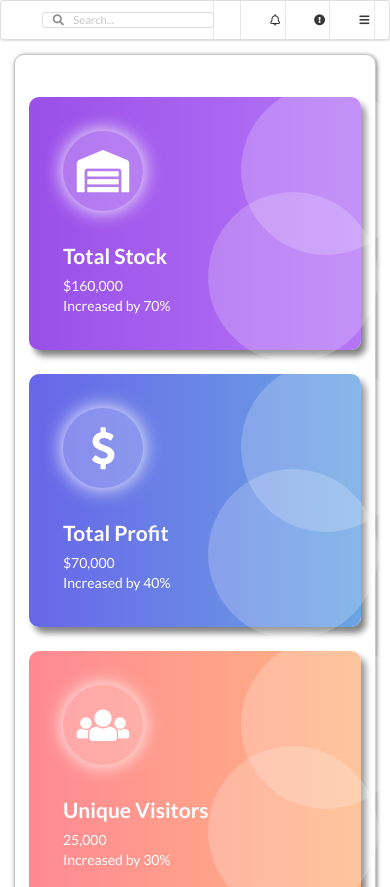
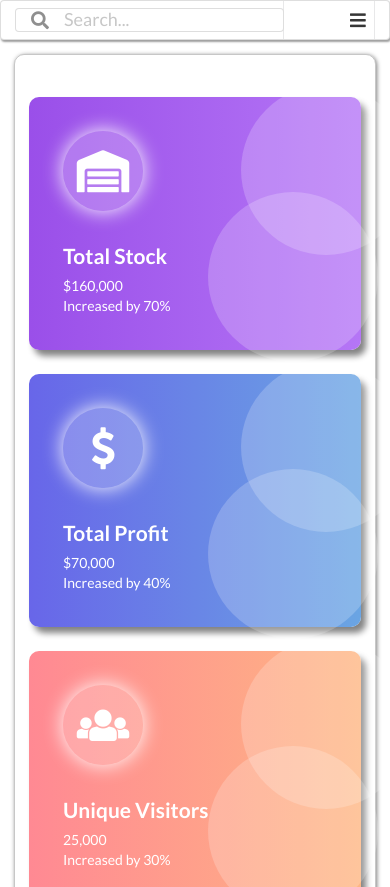
Before and after one commit to kamjohn777/admin-dashboard, a website: page index.html in a window 390 px wide. Shown: the top 887 px of the page. Drawn offline with nearby package versions, Linux system fonts and the light colour scheme.

Commit message:
responsive working on

```diff
--- a/Javascript/main.js
+++ b/Javascript/main.js
@@ -1,71 +1,98 @@
-
-$('.ui.sidebar').sidebar({
+$(".ui.sidebar").sidebar({
   dimPage: false,
-    onVisible: function() {
+  onVisible: function () {
     // Adjust the width when the sidebar is open
     // $('#mainContent').css('width', 'calc(100% - 300px)');
-        $('#mainContent').css('width', 'calc(100% - 260px)');
+    $("#mainContent").css("width", "calc(100% - 260px)");
   },
-    onHidden: function() {
-        $('#mainContent').css('width', '100%'); // Adjust the width when the sidebar is closed
-    }
+  onHidden: function () {
+    $("#mainContent").css("width", "100%"); // Adjust the width when the sidebar is closed
+  },
 });
 
 // JavaScript to handle the button click event to toggle the sidebar
-$('#toggleSidebar').on('click', function() {
-    $('.ui.sidebar').sidebar('toggle');
+$("#toggleSidebar").on("click", function () {
+  $(".ui.sidebar").sidebar("toggle");
 });
 
-
-$(document).ready(function() {
-
-    let navbarElements = $('.ui.menu').find('*');
-    let navbarImageWrap = $('#navbar-image-container').find('*');
+$(document).ready(function () {
+  let navbarElements = $(".ui.menu").find("*");
+  let navbarImageWrap = $("#navbar-image-container").find("*");
 
   function adjustStyles() {
-            if (window.matchMedia("(min-width: 300px) and (max-width: 601px)").matches) {
-                $('.ui.three.cards .card').css({
-                    'display': 'flex',
-                    'flex-direction': 'column',
-                    'width': '100%'
+    var notificationIcon = $(".bell.outline.icon").parent();
+    var alertIcon = $(".exclamation.circle.icon").parent();
+    var sidebar = $(".ui.sidebar");
+    var navbarImageWrap = $("#navbar-image-container");
+
+    if (
+      window.matchMedia("(min-width: 300px) and (max-width: 601px)").matches
+    ) {
+      $(".ui.menu").css({ "box-shadow": "1px 2px 2px #00000061" });
+
+      $(".ui.three.cards .card").css({
+        display: "flex",
+        "flex-direction": "column",
+        width: "100%",
       });
 
-                $('#media_container_id').css({
-                    'width': '100%'
+      $("#media_container_id").css({
+        width: "100%",
       });
 
       $(navbarElements).css({
-                    'padding': '0'
-                })
+        padding: "0",
+      });
 
       $(navbarImageWrap).hide();
 
-                $('#spacer').hide();
+      $("#spacer").hide();
+
+      $("#navbar-search-wrap").css({
+        "font-size": "18px",
+        margin: "0",
+      });
+
+      $("#toggleSidebar").css({ "font-size": "18px" });
+
+      notificationIcon.detach().appendTo(sidebar);
+      alertIcon.detach().appendTo(sidebar);
+
+      navbarImageWrap.detach().prependTo(sidebar);
+      notificationIcon.detach().appendTo(sidebar);
+      alertIcon.detach().appendTo(sidebar);
     } else {
       // Reset the styles if screen width is not between 300px and 601px
-                $('.ui.three.cards .card').css({
-                    'display': '',
-                    'flex-direction': '',
-                    'width': ''
+      $(".ui.three.cards .card").css({
+        display: "",
+        "flex-direction": "",
+        width: "",
       });
 
-                $('.ui.container').css({
-                    'width': ''
+      $(".ui.container").css({
+        width: "",
       });
 
       $(navbarElements).css({
-                    'padding': ''
-                })
+        padding: "",
+      });
 
       $(navbarImageWrap).show();
 
-                $('#spacer').show();
+      $("#spacer").show();
+
+      notificationIcon.detach().insertBefore("#toggleSidebar");
+      alertIcon.detach().insertBefore("#toggleSidebar");
+
+      navbarImageWrap.detach().insertBefore("#spacer");
+      notificationIcon.detach().insertBefore("#toggleSidebar");
+      alertIcon.detach().insertBefore("#toggleSidebar");
     }
 
     if (window.matchMedia("(max-width: 765px)").matches) {
-                $('.ui.container').addClass('custom-width');
+      $(".ui.container").addClass("custom-width");
     } else {
-                $('.ui.container').removeClass('custom-width');
+      $(".ui.container").removeClass("custom-width");
     }
   }
 
@@ -75,31 +102,30 @@ $(document).ready(function() {
   // Adjust the styles when the window is resized
   $(window).resize(adjustStyles);
 
-
-    $.getJSON('../users.json', function(users) {
-        var $tableBody = $('.ui.table tbody');
-        $.each(users, function(i, user) {
-            var $tr = $('<tr>').append(
-                $('<td>').text(user.name),
-                $('<td>').text(user.email),
-                $('<td>').text(user.userType),
-                $('<td>').text(user.joined),
-                $('<td>').text(user.status)
+  $.getJSON("../users.json", function (users) {
+    var $tableBody = $(".ui.table tbody");
+    $.each(users, function (i, user) {
+      var $tr = $("<tr>").append(
+        $("<td>").text(user.name),
+        $("<td>").text(user.email),
+        $("<td>").text(user.userType),
+        $("<td>").text(user.joined),
+        $("<td>").text(user.status)
       );
       $tableBody.append($tr);
-            if (user.status === 'Active') {
-                $tr.addClass('positive');
-            } else if (user.status === 'Inactive') {
-                $tr.addClass('negative');
+      if (user.status === "Active") {
+        $tr.addClass("positive");
+      } else if (user.status === "Inactive") {
+        $tr.addClass("negative");
       }
     });
   });
 
   // Search functionality
-    $('input[type="text"]').on('keyup', function() {
+  $('input[type="text"]').on("keyup", function () {
     var value = $(this).val().toLowerCase();
-        $(".ui.table tbody tr").filter(function() {
-            $(this).toggle($(this).text().toLowerCase().indexOf(value) > -1)
+    $(".ui.table tbody tr").filter(function () {
+      $(this).toggle($(this).text().toLowerCase().indexOf(value) > -1);
     });
   });
 });
--- a/index.html
+++ b/index.html
@@ -1,41 +1,29 @@
 <!DOCTYPE html>
 <html lang="en">
   <head>
-    <meta charset="UTF-8">
-    <meta name="viewport" content="width=device-width, initial-scale=1">
+    <meta charset="UTF-8" />
+    <meta name="viewport" content="width=device-width, initial-scale=1" />
     <title>Admin Dashboard</title>
-    <link rel="stylesheet" href="./CSS/styles.css">
-    <link rel="stylesheet" href="https://cdnjs.cloudflare.com/ajax/libs/semantic-ui/2.4.1/semantic.min.css">
+    <link rel="stylesheet" href="./CSS/styles.css" />
+    <link
+      rel="stylesheet"
+      href="https://cdnjs.cloudflare.com/ajax/libs/semantic-ui/2.4.1/semantic.min.css"
+    />
   </head>
   <body>
-
     <div class="pushable">
       <!-- Sidebar -->
       <div class="ui sidebar inverted vertical menu">
         <div>
           <h2>Logo</h2>
         </div>
-            <div>
-                <i class="dashboard icon"></i><a class="item">Dashboard</a>
-            </div>
-            <div>
-                <i class="th large icon"></i><a class="item">Ui Elements</a>
-            </div>
-            <div>
-                <i class="wpforms icon"></i><a class="item">Forms Stuff</a>
-            </div>
-            <div>
-                <i class="table icon"></i><a class="item">Data Table</a>
-            </div>
-            <div>
-                <i class="chart line icon"></i><a class="item">Chart</a>
-            </div>
-            <div>
-                <i class="cogs icon"></i><a class="item">Components</a>
-            </div>
-            <div>
-                <i class="sign-out icon"></i><a class="item">Log Out</a>
-            </div>
+        <div><i class="dashboard icon"></i><a class="item">Dashboard</a></div>
+        <div><i class="th large icon"></i><a class="item">Ui Elements</a></div>
+        <div><i class="wpforms icon"></i><a class="item">Forms Stuff</a></div>
+        <div><i class="table icon"></i><a class="item">Data Table</a></div>
+        <div><i class="chart line icon"></i><a class="item">Chart</a></div>
+        <div><i class="cogs icon"></i><a class="item">Components</a></div>
+        <div><i class="sign-out icon"></i><a class="item">Log Out</a></div>
       </div>
 
       <!-- Main content -->
@@ -44,19 +32,23 @@
           <!-- Navbar -->
           <div class="ui menu">
             <!-- Search bar -->
-    <div class="item">
+            <div id="navbar-search-wrap" class="item">
               <div class="ui left icon input">
-            <input type="text" placeholder="Search...">
+                <input id="navbar-search" type="text" placeholder="Search..." />
                 <i class="search icon"></i>
               </div>
             </div>
 
             <!-- Spacer -->
-    <div id="spacer" class="item" style="flex-grow: 1;"></div>
+            <div id="spacer" class="item" style="flex-grow: 1"></div>
 
             <!-- Profile picture and name -->
             <div id="navbar-image-container" class="item">
-        <img class="ui avatar image" src="https://media.licdn.com/dms/image/D5603AQGrvyvgqZjNQA/profile-displayphoto-shrink_800_800/0/1685326789461?e=2147483647&v=beta&t=XP1VbPJ5r3LWQgAQYQlpSh7ht74Cj5DB54eTWgcmjD8" alt="Profile Picture">
+              <img
+                class="ui avatar image"
+                src="https://media.licdn.com/dms/image/D5603AQGrvyvgqZjNQA/profile-displayphoto-shrink_800_800/0/1685326789461?e=2147483647&v=beta&t=XP1VbPJ5r3LWQgAQYQlpSh7ht74Cj5DB54eTWgcmjD8"
+                alt="Profile Picture"
+              />
               <span>Kameron Johnson</span>
             </div>
 
@@ -75,22 +67,23 @@
               <i class="sidebar icon"></i>
             </a>
 
-
             <!-- Sign In Modal -->
             <div class="ui modal" id="signInModal">
               <i class="close icon"></i>
-    <div class="header">
-      Sign In
-    </div>
+              <div class="header">Sign In</div>
               <div class="content">
                 <div class="ui form">
                   <div class="field">
                     <label>Username</label>
-          <input type="text" name="username" placeholder="Username">
+                    <input type="text" name="username" placeholder="Username" />
                   </div>
                   <div class="field">
                     <label>Password</label>
-          <input type="password" name="password" placeholder="Password">
+                    <input
+                      type="password"
+                      name="password"
+                      placeholder="Password"
+                    />
                   </div>
                 </div>
               </div>
@@ -101,7 +94,9 @@
             </div>
 
             <!-- Sign Out Button -->
-  <button class="ui button" id="signOutButton" style="display: none;">Sign Out</button>
+            <button class="ui button" id="signOutButton" style="display: none">
+              Sign Out
+            </button>
           </div>
 
           <!-- Content -->
@@ -110,7 +105,8 @@
             <div id="tre-card-container" class="ui three cards">
               <div class="card">
                 <div class="content">
-                <i class="large warehouse icon"></i> <!-- Icon for Total Stock -->
+                  <i class="large warehouse icon"></i>
+                  <!-- Icon for Total Stock -->
                   <div class="header margin-class">Total Stock</div>
                   <div class="description">$160,000</div>
                   <div class="meta">Increased by 70%</div>
@@ -118,7 +114,8 @@
               </div>
               <div class="card">
                 <div class="content">
-                <i class="large dollar sign icon"></i> <!-- Icon for Total Profit -->
+                  <i class="large dollar sign icon"></i>
+                  <!-- Icon for Total Profit -->
                   <div class="header margin-class">Total Profit</div>
                   <div class="description">$70,000</div>
                   <div class="meta">Increased by 40%</div>
@@ -126,7 +123,8 @@
               </div>
               <div class="card">
                 <div class="content">
-                <i class="large users icon"></i> <!-- Icon for Unique Visitors -->
+                  <i class="large users icon"></i>
+                  <!-- Icon for Unique Visitors -->
                   <div class="header margin-class">Unique Visitors</div>
                   <div class="description">25,000</div>
                   <div class="meta">Increased by 30%</div>
```
Lines whose indentation alone changed are shown as unchanged.
